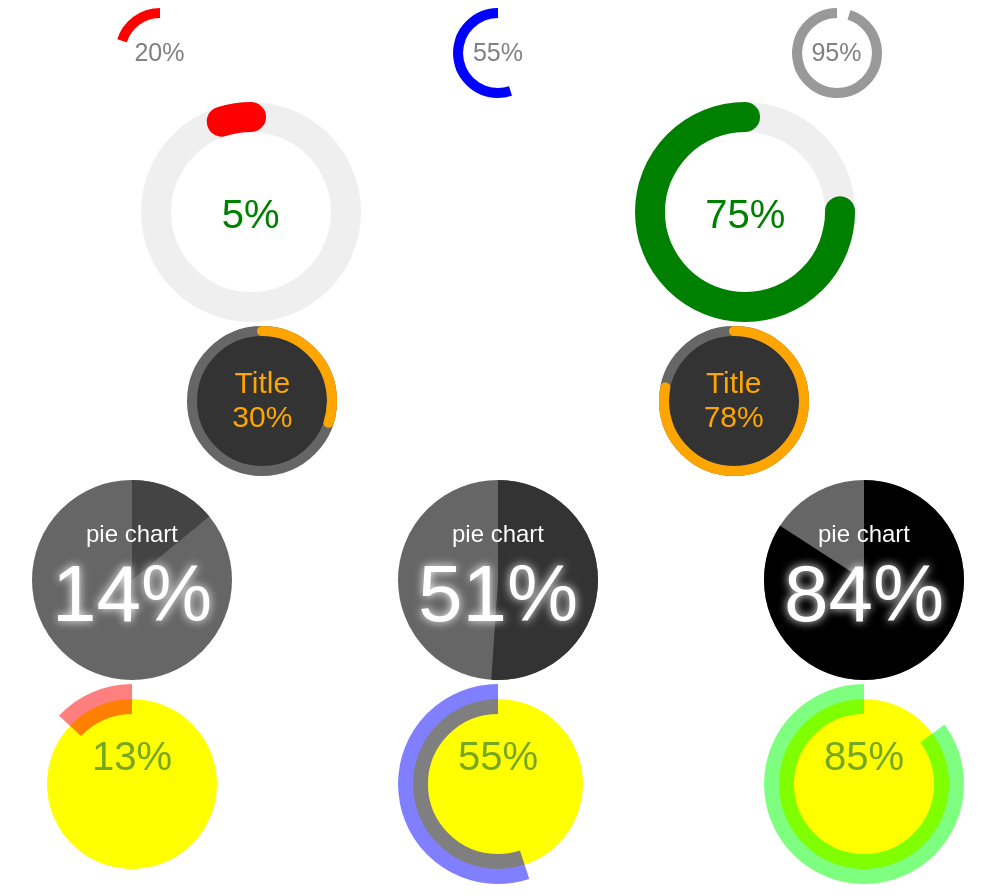
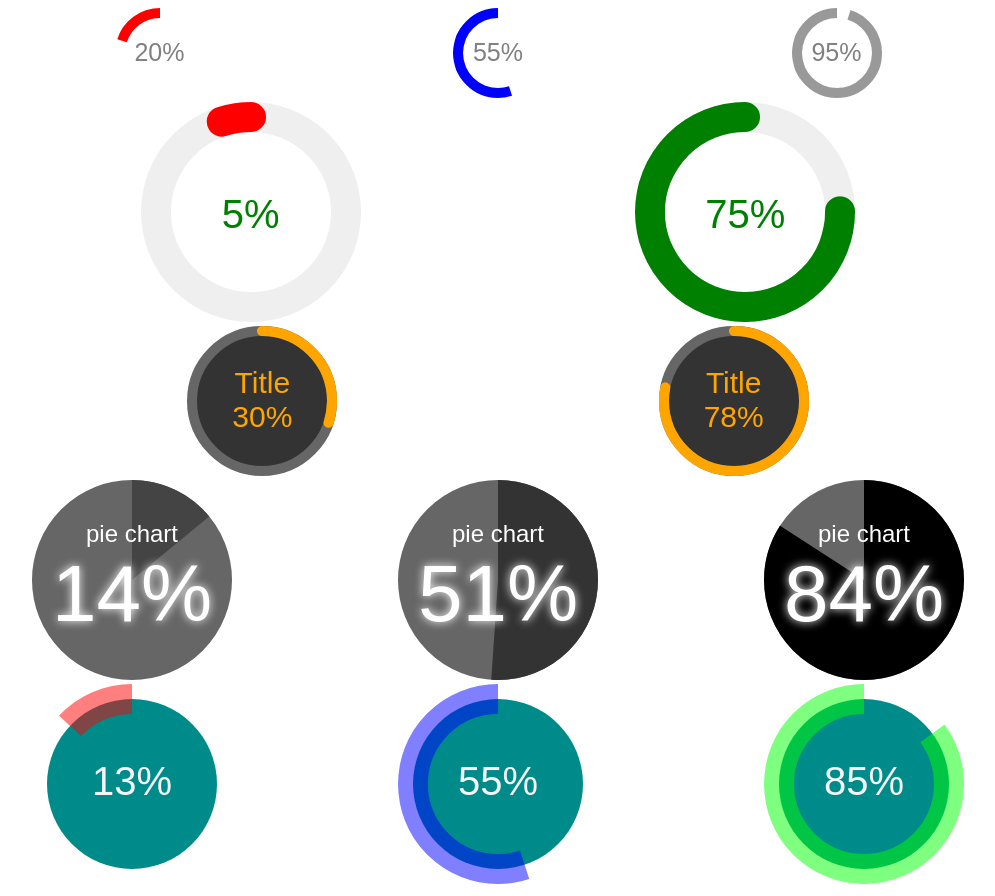
Before and after one commit to bitExpert/ngx-radial-progress, an Angular app: page / in a window 1280 px wide. Shown: the whole page, without its empty margins (142-1137 px from the left). Built offline with nearby package versions, Linux system fonts and the light colour scheme.

Commit message:
adapted demosite

```diff
--- a/src/app/app.component.html
+++ b/src/app/app.component.html
@@ -187,7 +187,7 @@
     [circleSize]="200"
     [strokeWidth]="30"
     [strokeWidthBackground]="30"
-    [fillBackground]="'yellow'"
+    [fillBackground]="'darkcyan'"
     [strokeSteps]="[{
                     strokeColor: 'rgba(255, 0, 0, .5)',
                     strokeStep: 33
@@ -206,7 +206,7 @@
     [circleSize]="200"
     [strokeWidth]="30"
     [strokeWidthBackground]="30"
-    [fillBackground]="'yellow'"
+    [fillBackground]="'darkcyan'"
     [strokeSteps]="[{
                     strokeColor: 'rgba(255, 0, 0, .5)',
                     strokeStep: 33
@@ -225,7 +225,7 @@
     [circleSize]="200"
     [strokeWidth]="30"
     [strokeWidthBackground]="30"
-    [fillBackground]="'yellow'"
+    [fillBackground]="'darkcyan'"
     [strokeSteps]="[{
                     strokeColor: 'rgba(255, 0, 0, .5)',
                     strokeStep: 33
--- a/src/app/modules/radial-progress/radial-progress.component.scss
+++ b/src/app/modules/radial-progress/radial-progress.component.scss
@@ -68,11 +68,11 @@
         &--text {
           position: absolute;
           width: 100%;
-          top: 50px;
+          top: 75px;
           text-align: center;
           font-family: Arial;
           font-size: 40px;
-          color: #77a721;
+          color: whitesmoke;
         }
       }
     }
```
